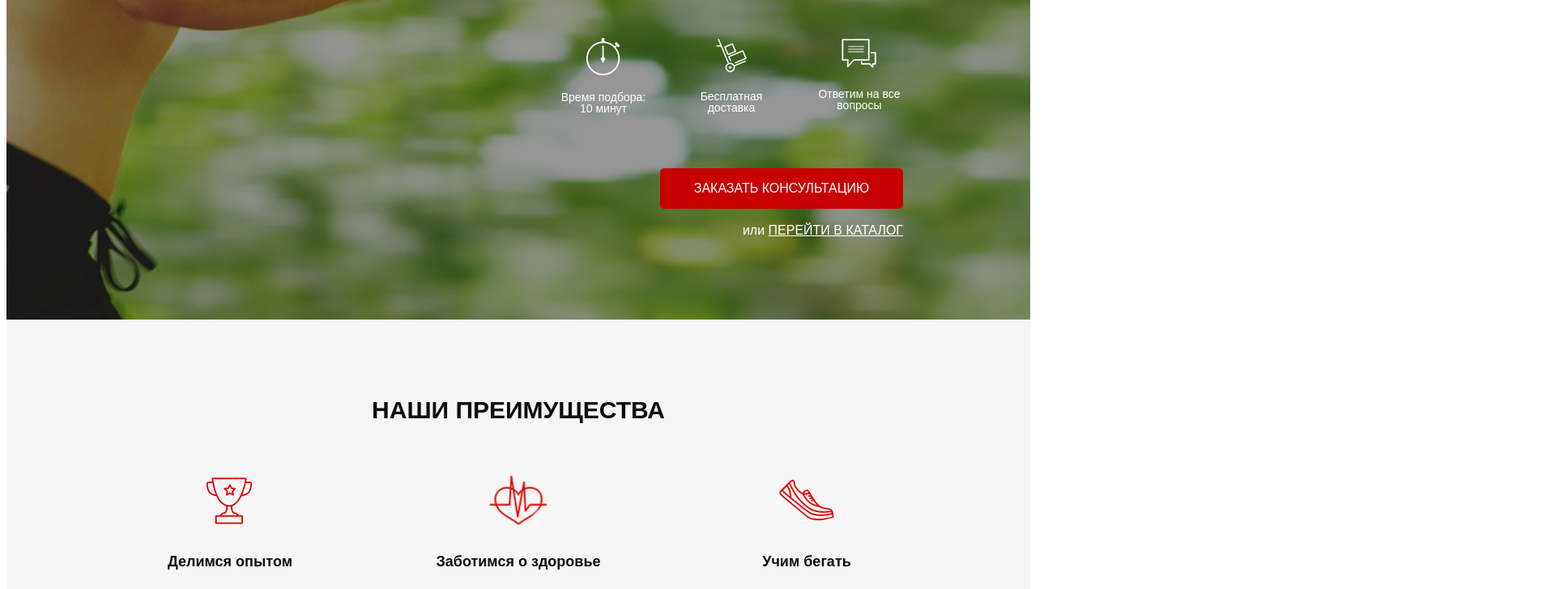
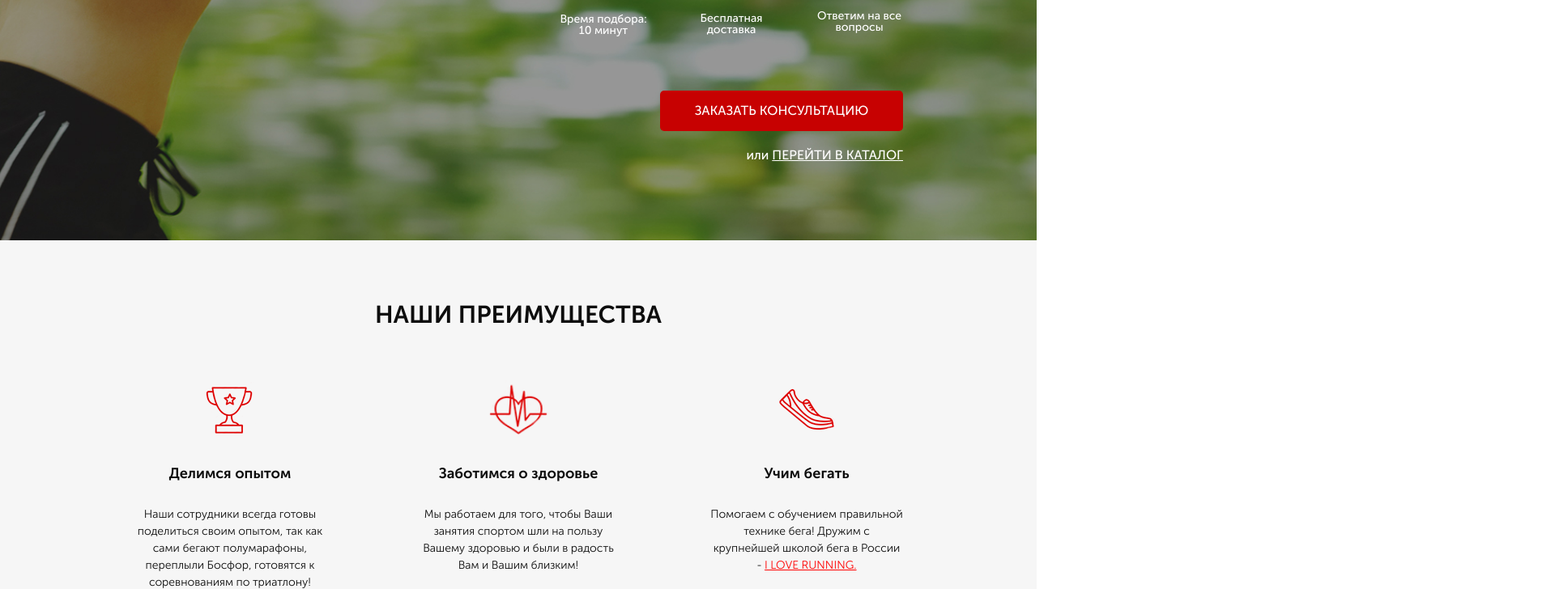
Before and after one commit to timasg/project_pulse, a website: page src/index.html in a window 1280 px wide. Shown: the part 377-1105 px from the top of the page at 81% size, 1920 px wide, since content can reach past the window. Drawn offline with nearby package versions, Linux system fonts and the light colour scheme; files that its build step writes are made by us from their sources.

Commit message:
modification scss

```diff
--- a/src/sass/style.scss
+++ b/src/sass/style.scss
@@ -1,3 +1,6 @@
+@import 'libs/bootstrap-reboot.min';
+@import 'libs/font';
+@import 'libs/slick';
 @import 'base/animations';
 @import 'base/variables';
 * {
```
